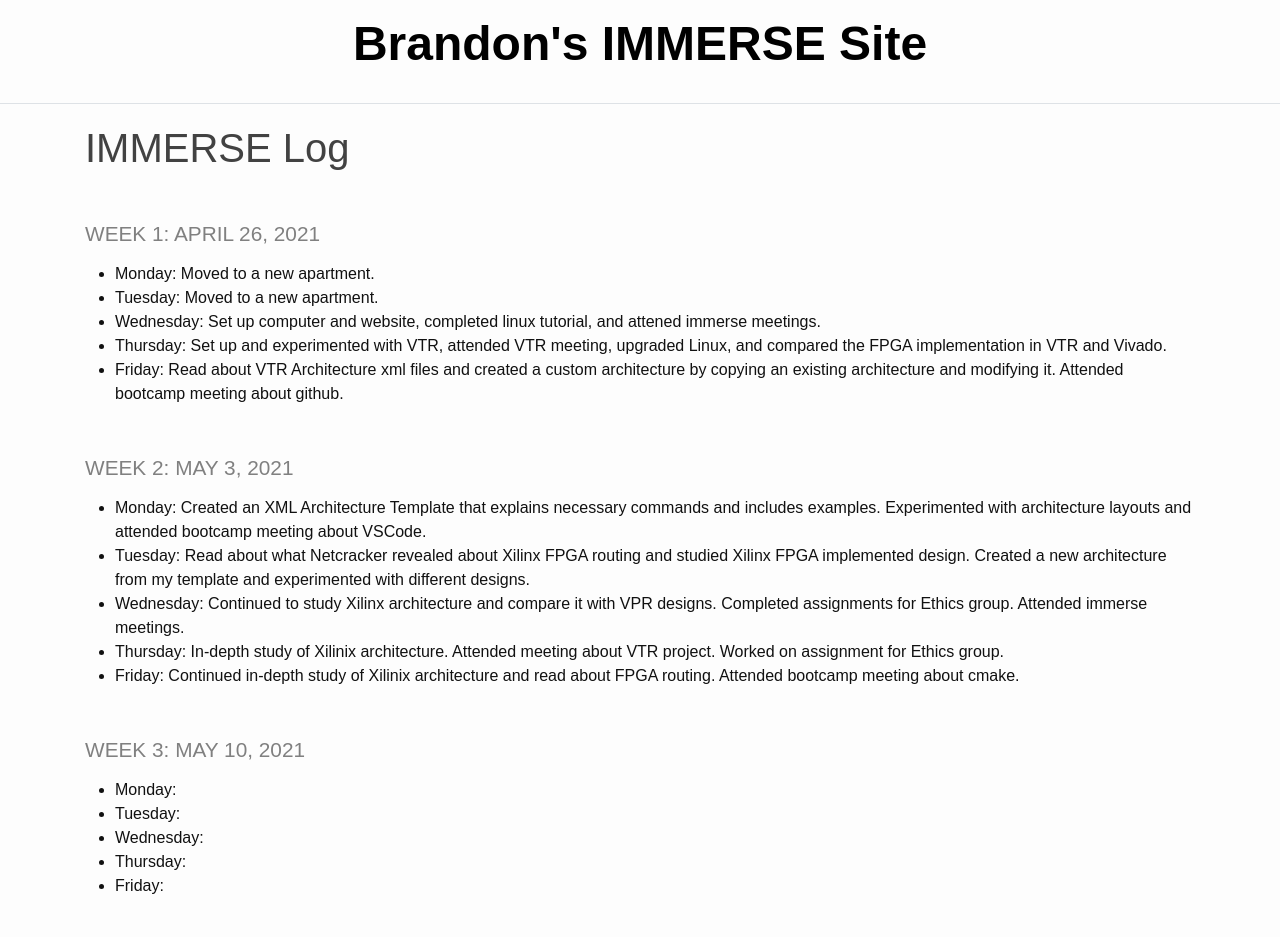
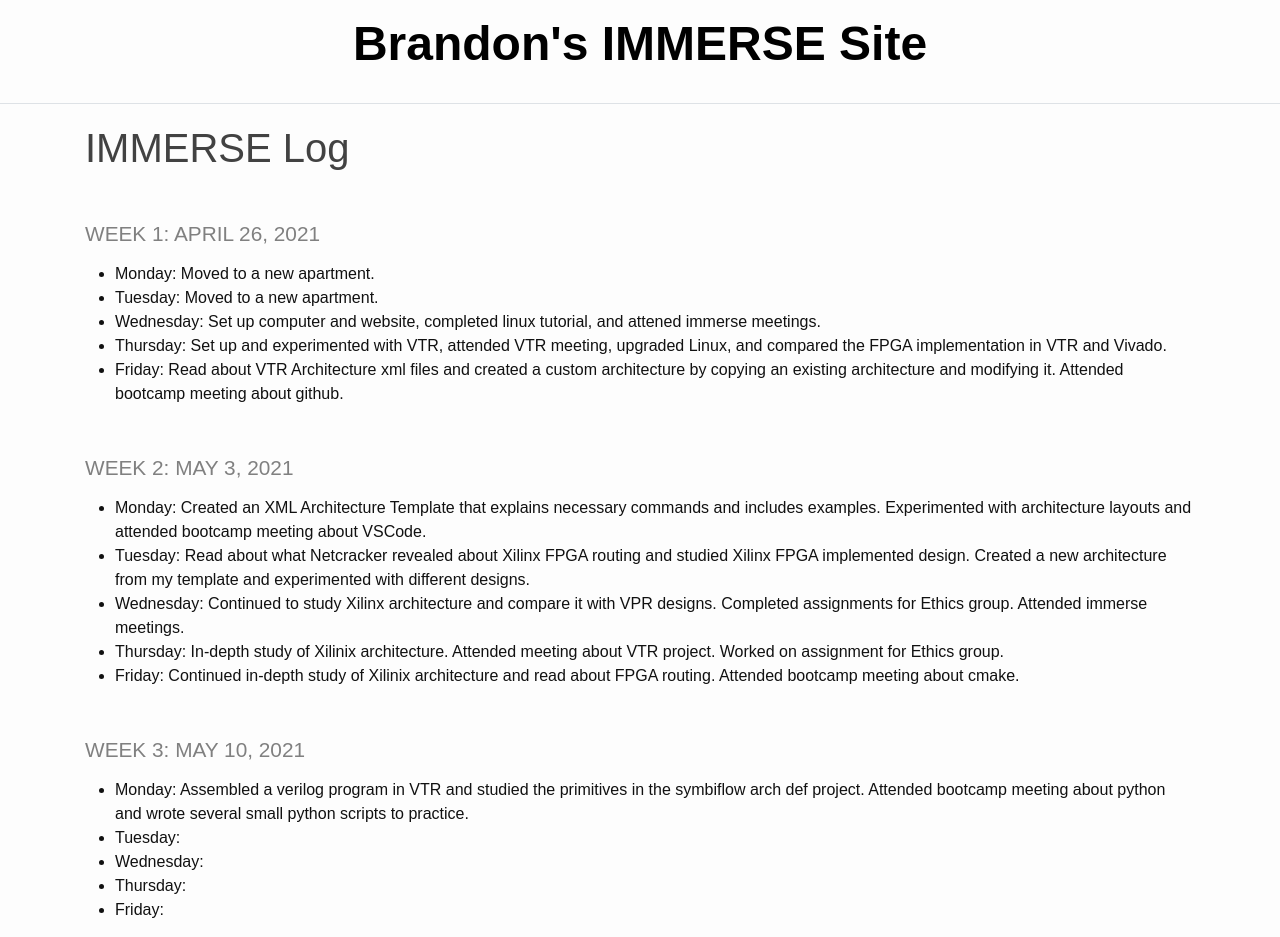
Before and after one commit to heinerb1/heinerb1.github.io, a Jekyll site: the page built from _pages/log.md, in a window 1280 px wide and 937 px high. Built offline with Jekyll 4.4.1, drawn with Linux system fonts in a browser that asks for light colours.

Commit message:
5/10 Update

```diff
--- a/_pages/log.md
+++ b/_pages/log.md
@@ -28,7 +28,8 @@ title: IMMERSE Log
 
 ### Week 3: May 10, 2021
 
-* **Monday**:
+* **Monday**:   Assembled a verilog program in VTR and studied the primitives in the symbiflow arch def project.
+                Attended bootcamp meeting about python and wrote several small python scripts to practice.
 * **Tuesday**:
 * **Wednesday**:
 * **Thursday**:
```
